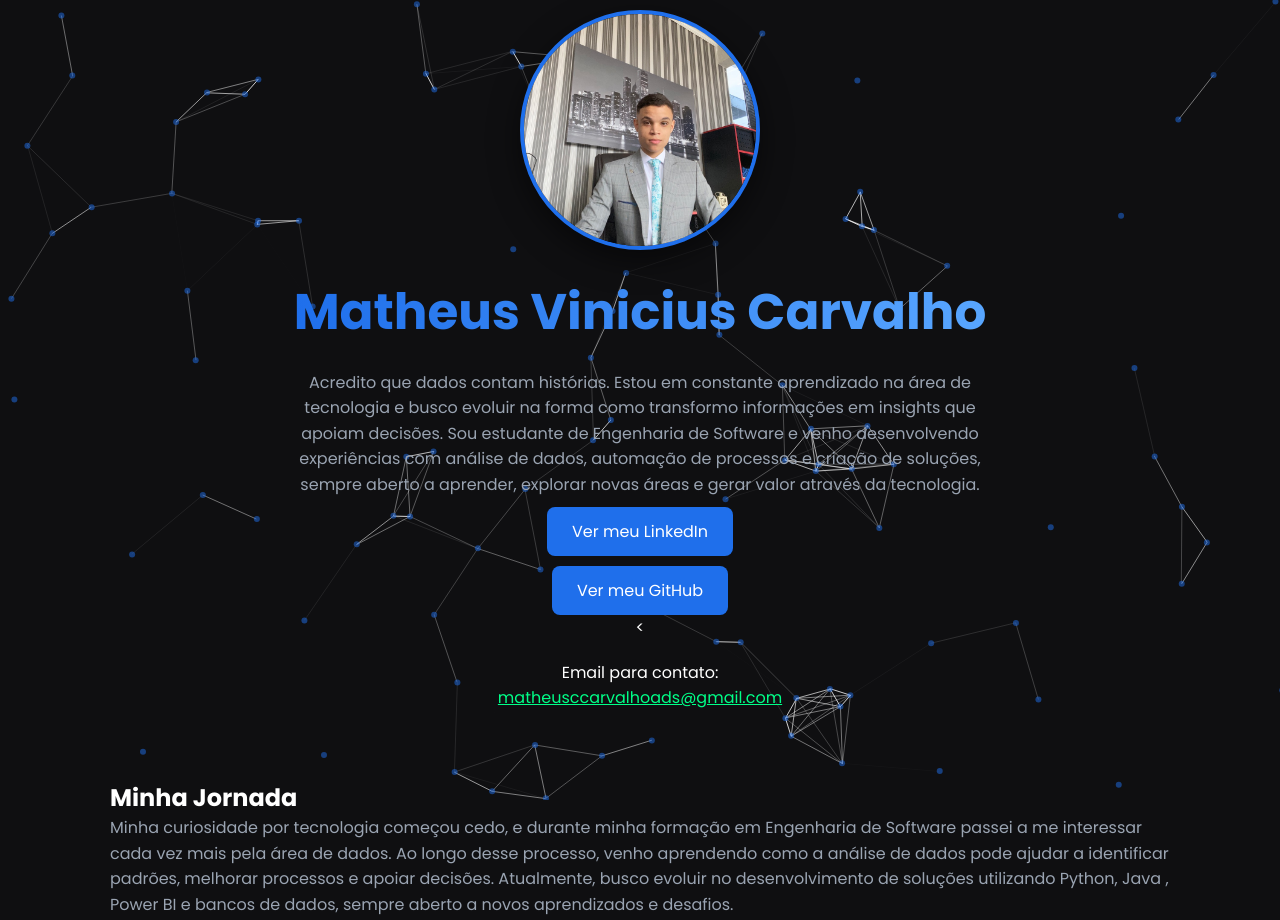
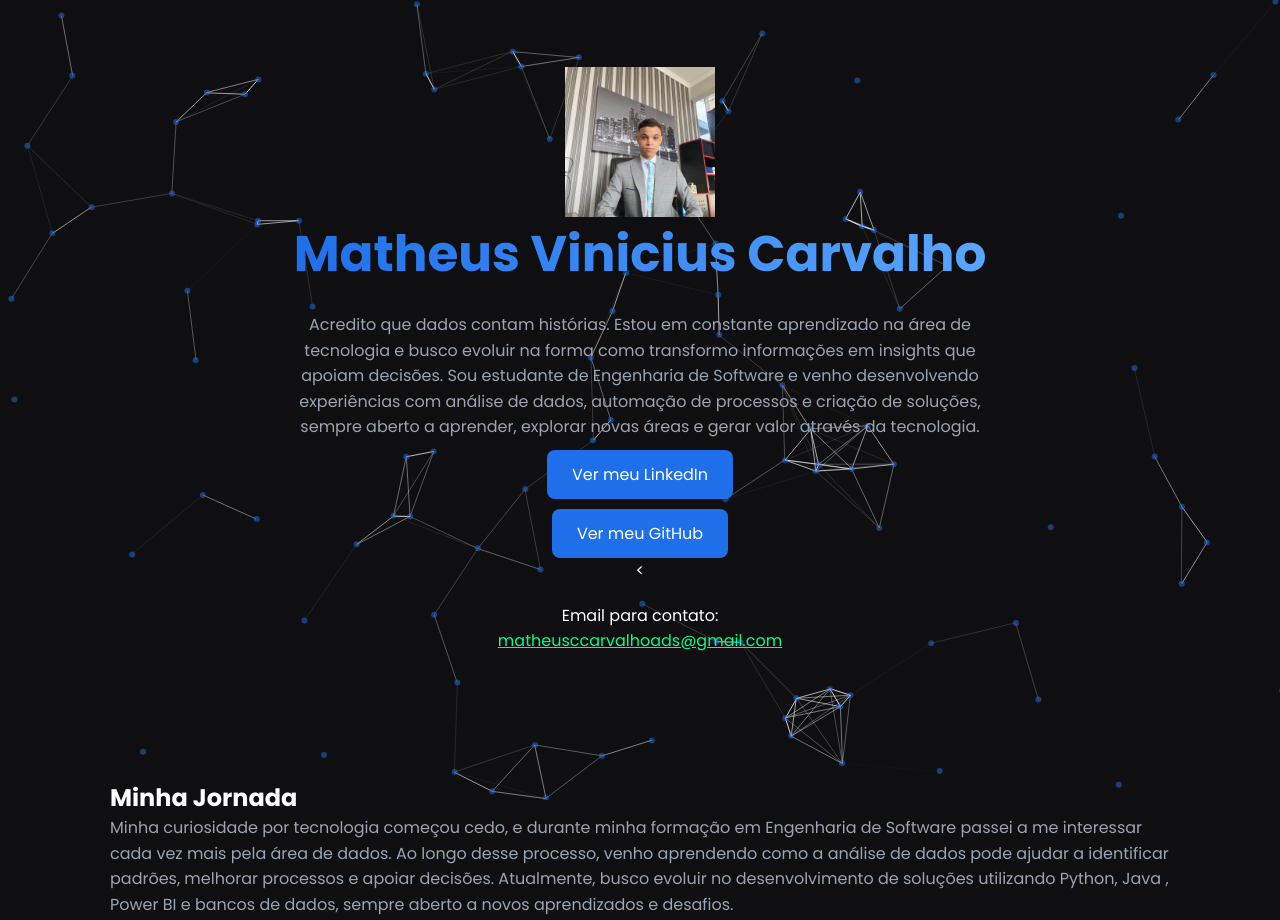
Before and after one commit to matheusvccarvalho/meu-portifolio, a plain HTML site: page index.html in a window 1280 px wide. Shown: the top 920 px of the page. Drawn offline with nearby package versions, Linux system fonts and the light colour scheme.

Commit message:
Update style.css

```diff
--- a/style.css
+++ b/style.css
@@ -34,16 +34,10 @@ padding:20px;
 }
 
 .foto{
-    width:240px;
-    height:240px;
-    border-radius:50%;
-    border:4px solid #1f6feb;
-    margin-bottom:25px;
-
+    width:150px;
+    height:150px;
     object-fit:cover;
-    object-position: 50% 50%; /* 🔥 AJUSTE FINAL */
-
-    box-shadow:0 10px 30px rgba(0,0,0,0.5);
+    object-position: center; /* ✅ centraliza certinho */
 }
 
 
```
